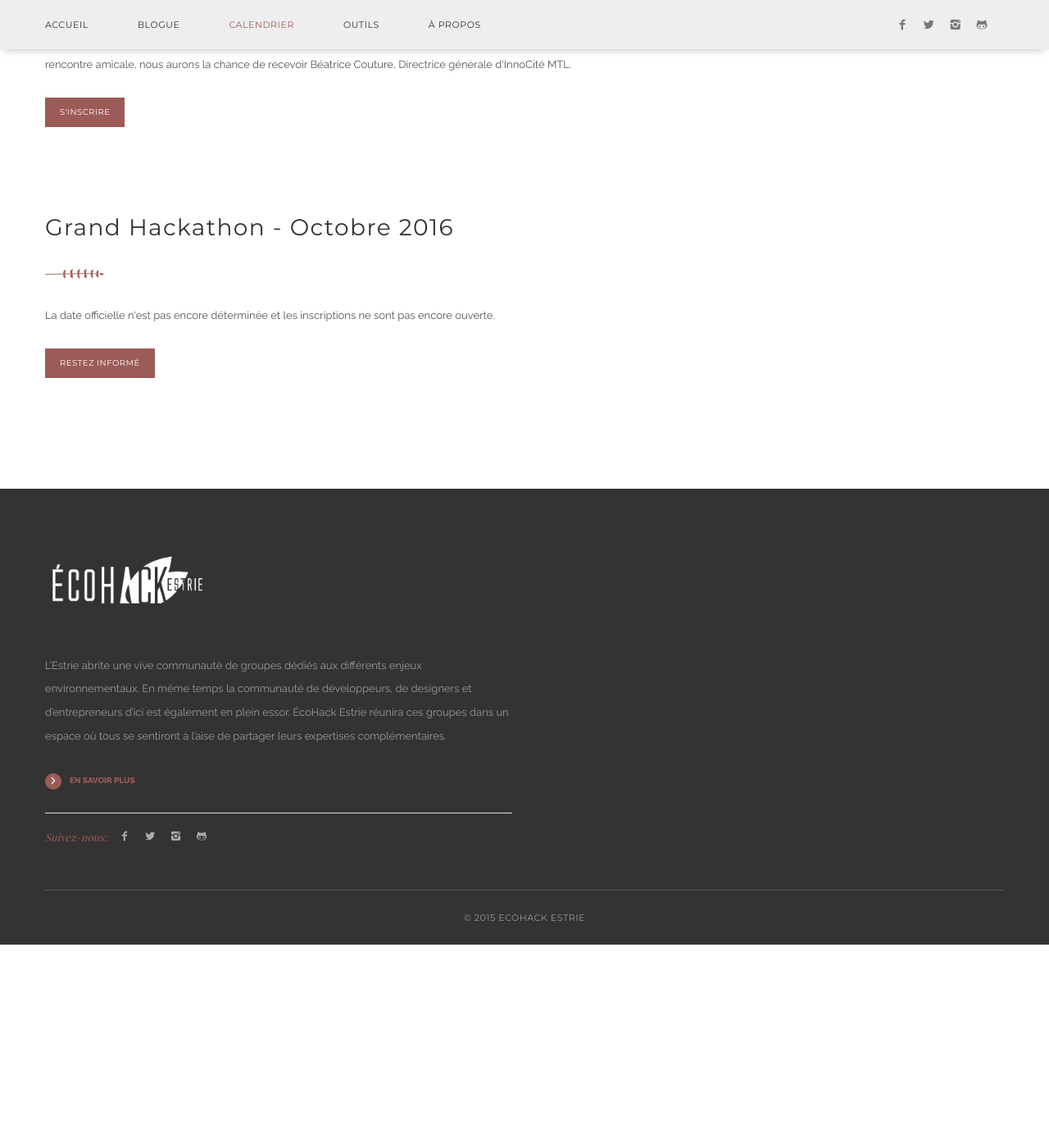
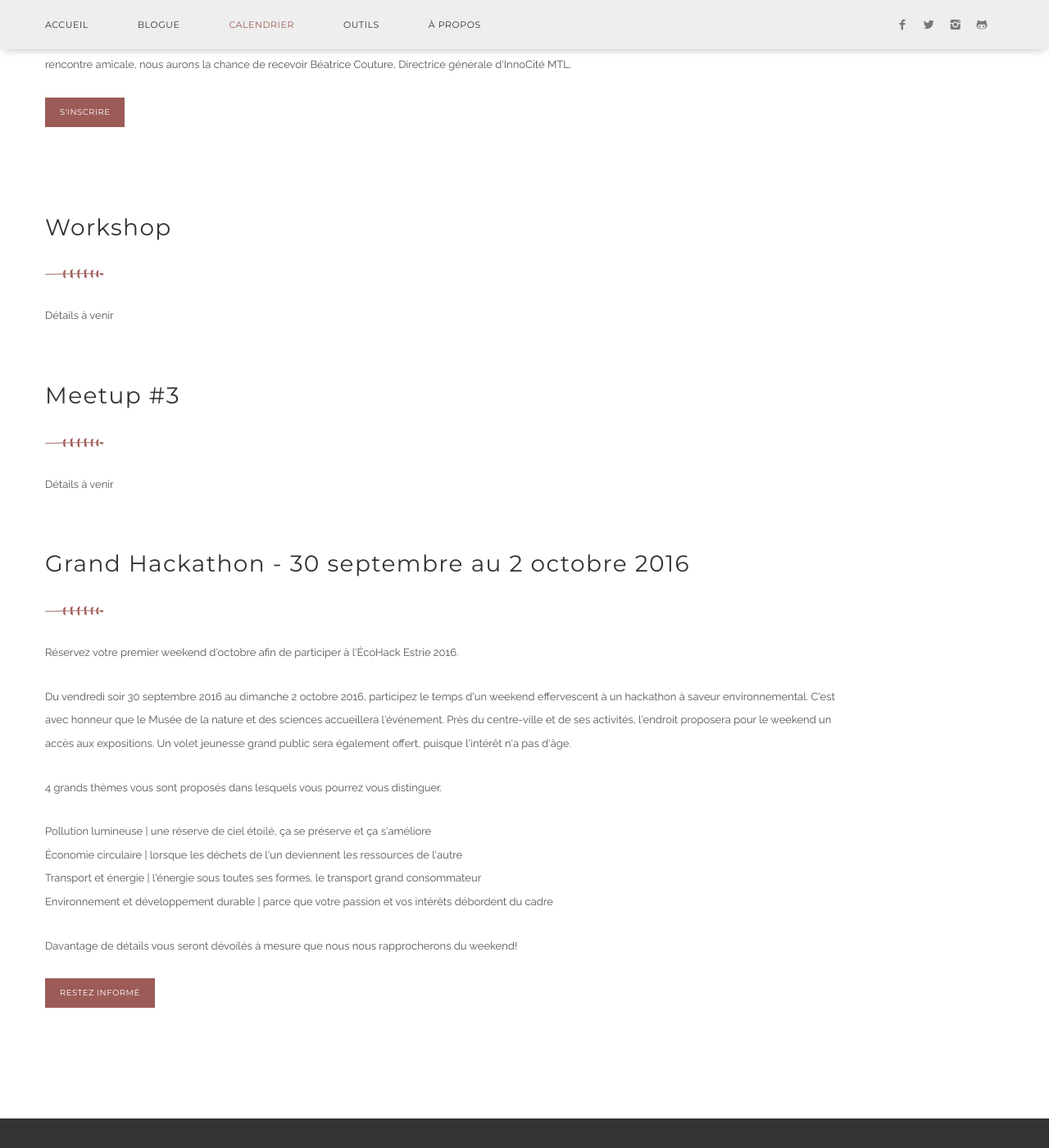
Before and after one commit to Oxalin/ecohack-estrie-site, a Jekyll site: the page built from calendrier/index.html, in a window 1280 px wide and 1400 px high, scrolled down 574 px. Shown: the whole window at 82% size. Built offline with Jekyll 4.4.1, drawn with Linux system fonts in a browser that asks for light colours; nearby versions of some CDN libraries; some web fonts are replaced; before the commit the page ends 1726 px from its top, so only the background shows below that; some of the changed text lies outside the part shown.

Commit message:
Mise à jour du calendrier : ÉcoHack + ajout activités

```diff
--- a/calendrier/index.html
+++ b/calendrier/index.html
@@ -18,7 +18,7 @@ active: calendrier
     <div class="container">
       <div class="row">
         <div class="col-lg-10">
-          <h2 class="heading-icon-2">Rassemblement #2 - 17 Février 2016</h2>
+          <h2 class="heading-icon-2">Meetup #2 - 17 Février 2016</h2>
           <p>Venez rencontrer l'équipe et les participants du projet ÉcoHack Estrie 2016, le rassemblement des techno-geeks et des eco-geeks de l'Estrie. Lors de cette rencontre amicale, nous aurons la chance de recevoir Béatrice Couture, Directrice générale d'InnoCité MTL.</p>
 
           <p>
@@ -32,8 +32,47 @@ active: calendrier
     <div class="container">
       <div class="row">
         <div class="col-lg-10">
-          <h2 class="heading-icon-2">Grand Hackathon - Octobre 2016</h2>
-          <p>La date officielle n'est pas encore déterminée et les inscriptions ne sont pas encore ouverte.</p>
+          <h2 class="heading-icon-2">Workshop</h2>
+          <p>
+            Détails à venir
+          </p>
+        </div>
+      </div>
+    </div>
+  </header>
+  <header class="section-header header-type-1 style-2">
+    <div class="container">
+      <div class="row">
+        <div class="col-lg-10">
+          <h2 class="heading-icon-2">Meetup #3</h2>
+          <p>
+            Détails à venir
+          </p>
+        </div>
+      </div>
+    </div>
+  </header>
+  <header class="section-header header-type-1 style-2">
+    <div class="container">
+      <div class="row">
+        <div class="col-lg-10">
+          <h2 class="heading-icon-2">Grand Hackathon - 30 septembre au 2 octobre 2016</h2>
+          <p>Réservez votre premier weekend d'octobre afin de participer à l'ÉcoHack Estrie 2016.</p>
+          <p>
+            Du vendredi soir 30 septembre 2016 au dimanche 2 octobre 2016, participez le temps d'un weekend effervescent à un hackathon à saveur environnemental. C'est avec honneur que le Musée de la nature et des sciences accueillera l'événement. Près du centre-ville et de ses activités, l'endroit proposera pour le weekend un accès aux expositions. Un volet jeunesse grand public sera également offert, puisque l'intérêt n'a pas d'âge.
+          </p>
+          <p>
+            4 grands thèmes vous sont proposés dans lesquels vous pourrez vous distinguer.
+            <ul>
+               <li>Pollution lumineuse | une réserve de ciel étoilé, ça se préserve et ça s'améliore </li>
+               <li>Économie circulaire | lorsque les déchets de l'un deviennent les ressources de l'autre</li>
+               <li>Transport et énergie | l'énergie sous toutes ses formes, le transport grand consommateur</li>
+               <li>Environnement et développement durable | parce que votre passion et vos intérêts débordent du cadre</li>
+            </ul>
+          </p>
+          <p>
+            Davantage de détails vous seront dévoilés à mesure que nous nous rapprocherons du weekend!
+          </p>
           <p>
             <a href="http://ecohackestrie.us11.list-manage.com/subscribe?u=c46a526b689b1e3dd99923648&id=d6bb5908be" class="normal-btn normal-btn-main section-block btn-size-6">RESTEZ INFORMÉ</a>
           </p>
```
